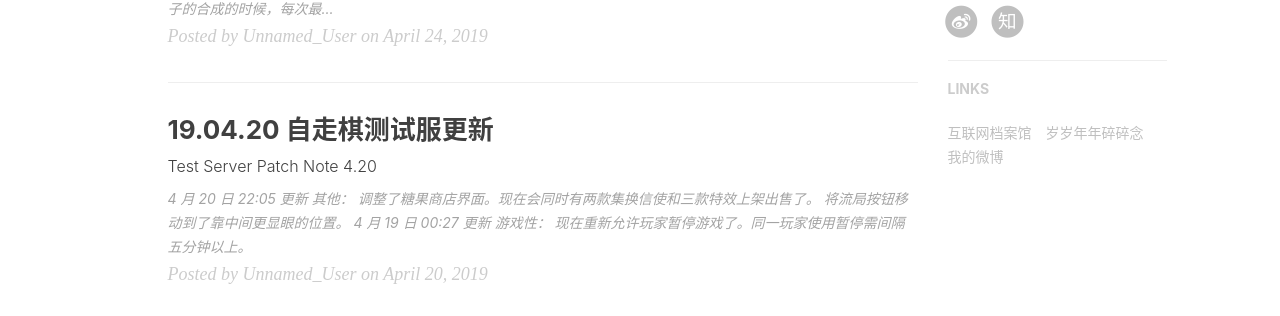
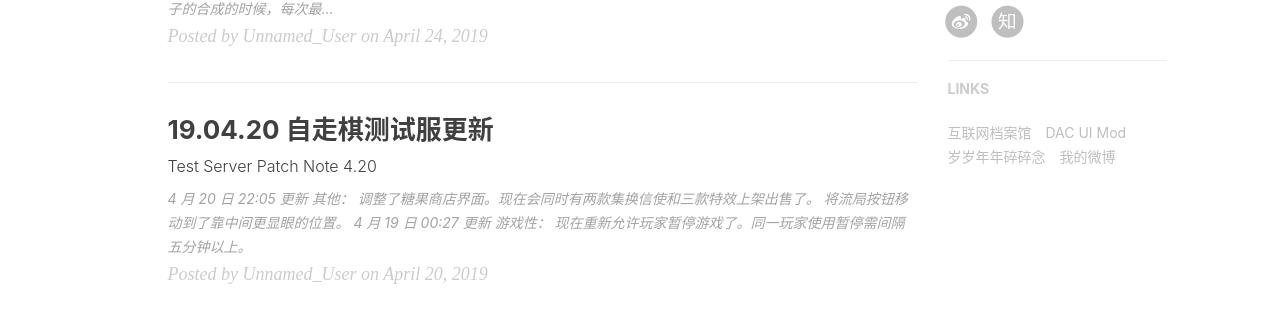
Before and after one commit to zizouqi/zizouqi.github.io, a Jekyll site: the page built from index.html, in a window 1280 px wide. Shown: the part 878-1194 px from the top of the page. Built offline with Jekyll 4.4.1, drawn with Linux system fonts in a browser that asks for light colours; nearby versions of some CDN libraries; the list of posts is cut into pages by our own code; comment, search, counter and statistics services are not loaded.

Commit message:
Update _config.yml

```diff
--- a/_config.yml
+++ b/_config.yml
@@ -112,6 +112,10 @@ friends: [
         title: "互联网档案馆",
         href: "https://archive.org/"
     },{
+        title: "DAC UI Mod",
+        href: "https://github.com/auto-chess-ui-mod/download"
+    },{
+    },{
         title: "岁岁年年碎碎念",
         href: "https://zizouqi.github.io"
     },{
```
